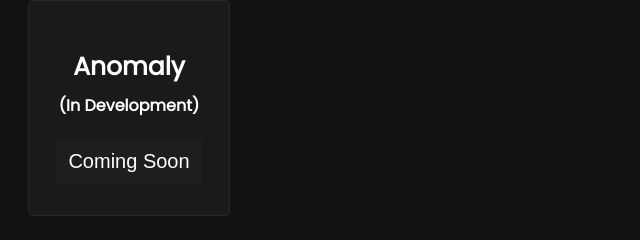
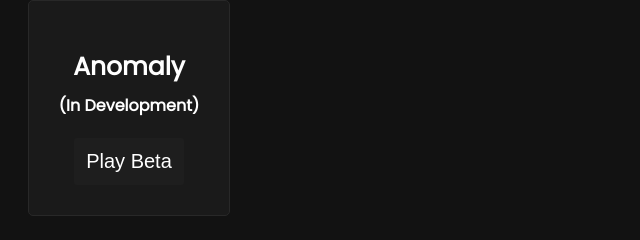
Before and after one commit to 3MI-Technologies/Website, a plain HTML site: page games.html in a window 1280 px wide. Shown: the part 110-350 px from the top of the page, 0-640 px from the left. Drawn offline with Linux system fonts and the light colour scheme.

Commit message:
Update games.html

```diff
--- a/games.html
+++ b/games.html
@@ -27,7 +27,7 @@
     <div class="box" style="position: relative; text-align: center; top: 90px;">
       <h1 style="color: white; font-size: 25px;"> Anomaly </h1>
       <h1 style="color: white; font-size: 16px; position: relative; top: -10px;"> (In Development) </h1>
-      <button class="button1" href="#"> Coming Soon </button>
+      <button class="button1" href="https://www.roblox.com/games/11604039144/Anomaly-NEW"> Play Beta </button>
     </div>
   <script src="script.js"></script>
 </body>
```
